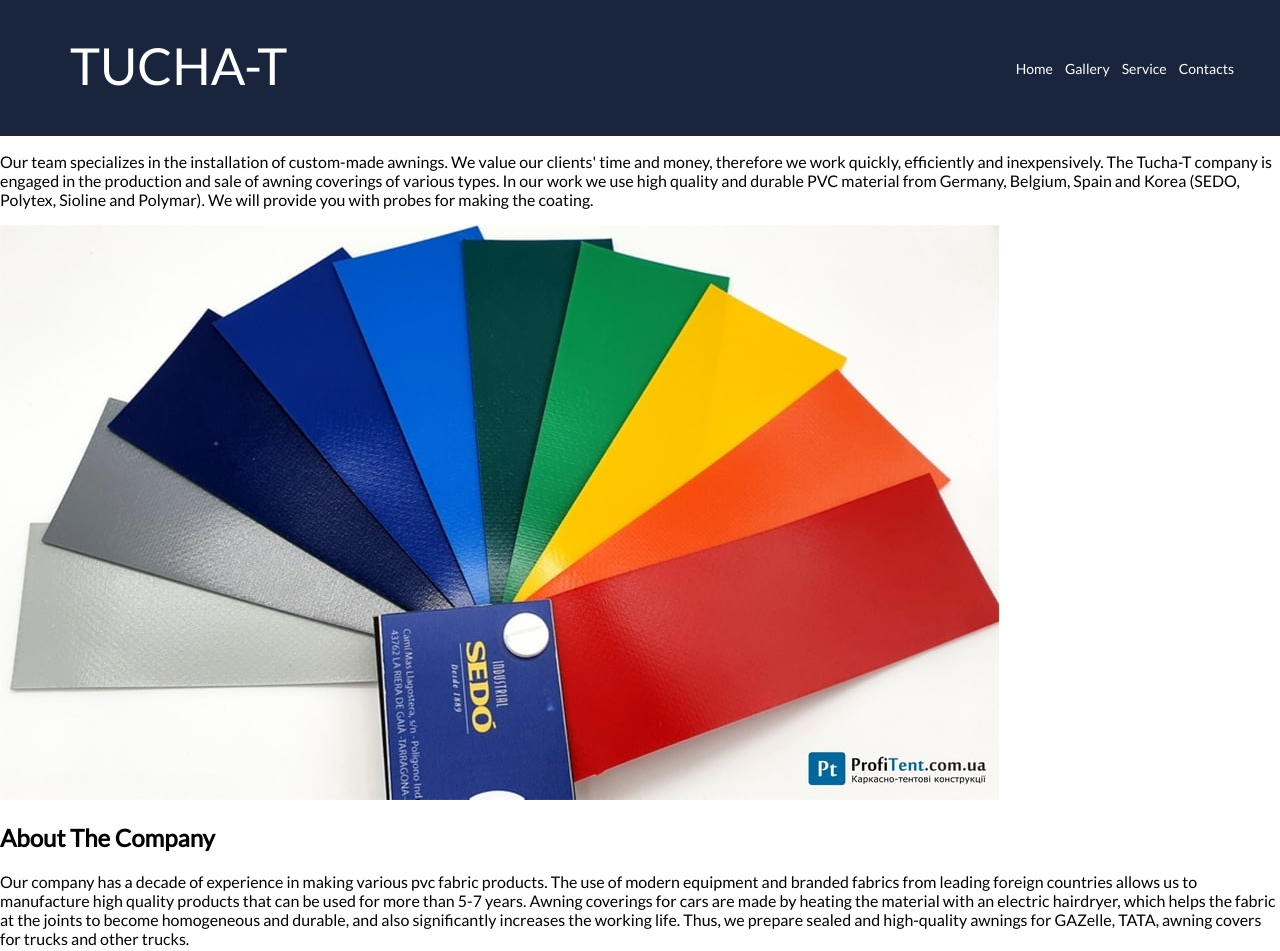
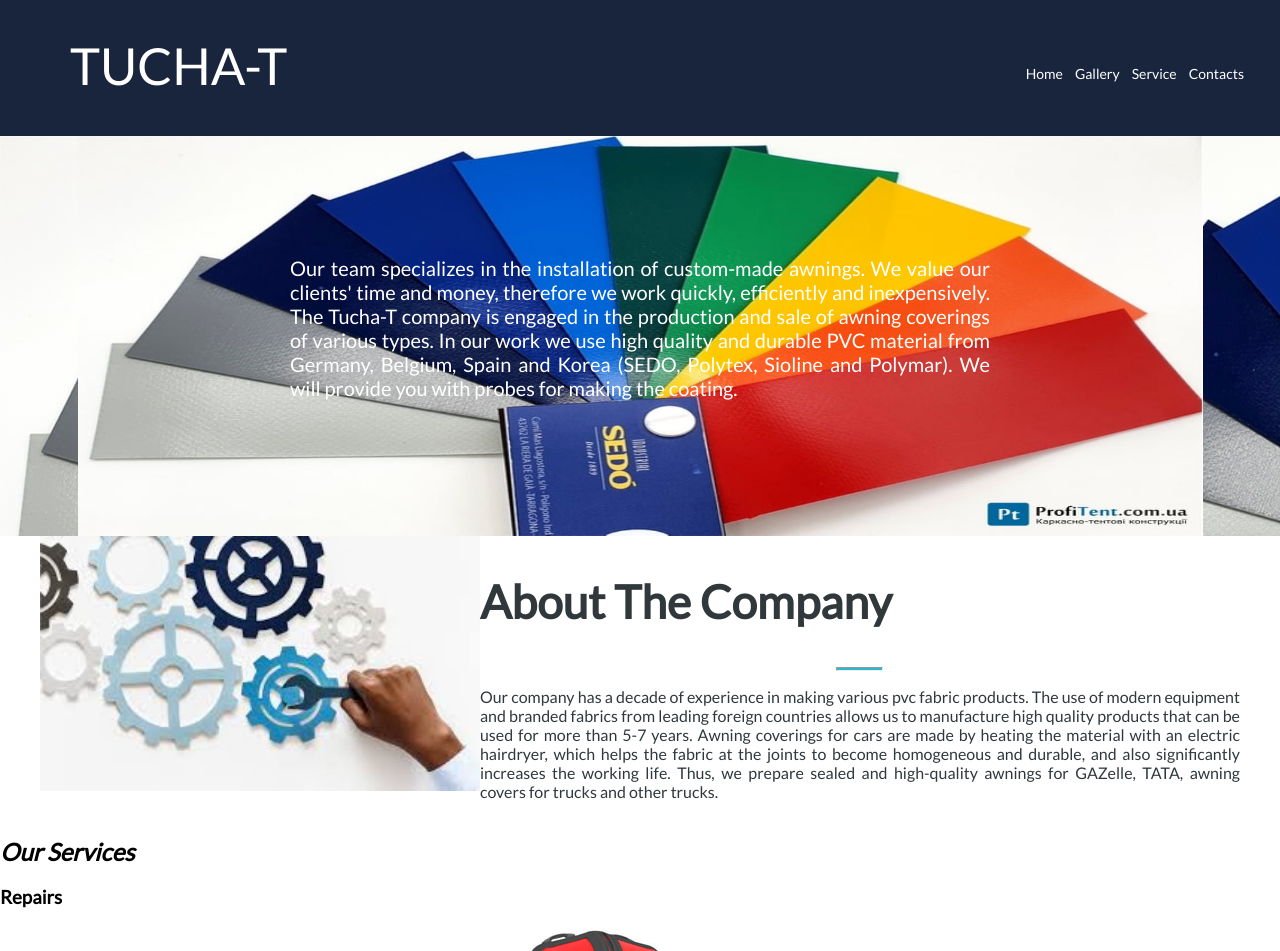
Before and after one commit to OleksiiRuzhytskyi/Tucha.html, a plain HTML site: page index.html in a window 1280 px wide. Shown: the top 951 px of the page. Drawn offline with Linux system fonts and the light colour scheme.

Commit message:
Added sample makup

```diff
--- a/css/index.css
+++ b/css/index.css
@@ -3,24 +3,18 @@
 
 body {
     font-family: 'Lato', "sans-serif";
-    max-width: 100%;
-    min-width: 769px;
+    min-width: 900px;
     margin: 0 auto;
+    padding: 0 auto;
+
 }
 
 :root {
     --main-color: #FFFFFF;
 }
 
-
-
-header.header-nav {
+nav.header {
     background-color: #18253c;
-}
-
-
-
-nav.header {
     padding: 20px 40px;
     display: flex;
     justify-content: flex-end;
@@ -42,7 +36,7 @@ header .menu-items {
     color: #FFFFFF;
     display: flex;
     justify-content: space-between;
-    margin: -5px -10px -15;
+    margin: -5px -10px -15px;
 
 
 }
@@ -75,5 +69,80 @@ header .menu-items {
     display: flex;
     flex-direction: column;
 
+
 }
 }
+    /* container */
+
+
+.container {
+    background-image: url(../img/material-pvh.jpg);
+    display: flex;
+    justify-content: center;
+    align-items: center;
+}
+
+
+
+.text-container {
+    font-family: 'Lato', "sans-serif";
+    font-size: 20px;
+    color:#FFFFFF;
+    text-align: justify;
+    position: absolute;
+    margin: 0px 40px;
+    height: 160px;
+    width: 700px;
+
+}
+
+
+.photo-material-pvh {
+    width: 1125px;
+    height: 400px;
+}
+
+
+/* @media (min-width: 350px) {
+    .container {
+        display:flex;
+
+    }
+} */
+
+
+
+/* about container */
+
+@media (min-width: 768px) {
+    .about {
+        display: flex;
+        flex-direction: row-reverse;
+    }
+}
+
+.about {
+    padding: 0px 40px;
+}
+
+.work-foto {
+    width: 470px;
+    height: 255px;
+}
+
+.text-heading {
+    font-size: 46px;
+    color: #30383c;
+}
+
+.hr-about-container {
+    width: 45px;
+    height: 2px;
+    background-color: #28b9cd;
+}
+
+.main-text-about {
+    font-size: 16px;
+    color: #30383c;
+    text-align: justify;
+}
--- a/index.html
+++ b/index.html
@@ -22,20 +22,23 @@
     </header>
 
 
-    <div>
-        <p>Our team specializes in the installation of custom-made awnings.
+    <div class="container">
+        <p class="text-container">Our team specializes in the installation of custom-made awnings.
         We value our clients' time and money, therefore we work quickly, efficiently and inexpensively.
         The Tucha-T company is engaged in the production and sale of awning coverings of various types.
         In our work we use high quality and durable PVC material from Germany, Belgium, Spain and Korea (SEDO, Polytex, Sioline and Polymar).
         We will provide you with probes for making the coating.</p>
 
-        <img src="img/material-pvh.jpg" alt="Mateal-pvh">
+        <img src="img/material-pvh.jpg" alt="Mateal-pvh" class="photo-material-pvh">
     </div>
 
     <!--About container-->
-    <div>
-        <h2>About The Company</h2>
-        <p>Our company has a decade of experience in making various pvc fabric products.
+
+    <section class="about">
+        <div class="about-text">
+            <h2 class="text-heading">About The Company</h2>
+            <hr class="hr-about-container">
+            <p class="main-text-about">Our company has a decade of experience in making various pvc fabric products.
             The use of modern equipment and branded fabrics from leading foreign countries allows
             us to manufacture high quality products that can be used for more than 5-7 years.
             Awning coverings for cars are made by heating the material with an electric hairdryer,
@@ -43,9 +46,11 @@
             increases the working life. Thus, we prepare sealed and high-quality awnings for GAZelle,
             TATA, awning covers for trucks and other trucks.
             </p>
-        <img src="img/work.jpg" alt="work photo">
+        </div>
+        <img src="img/work.jpg" alt="work photo" class="work-foto">
+    </section>
 
-    </div>
+
 
     <!--Our Services-->
     <div class="container-ourservises">
```
Lines whose indentation alone changed are shown as unchanged.
